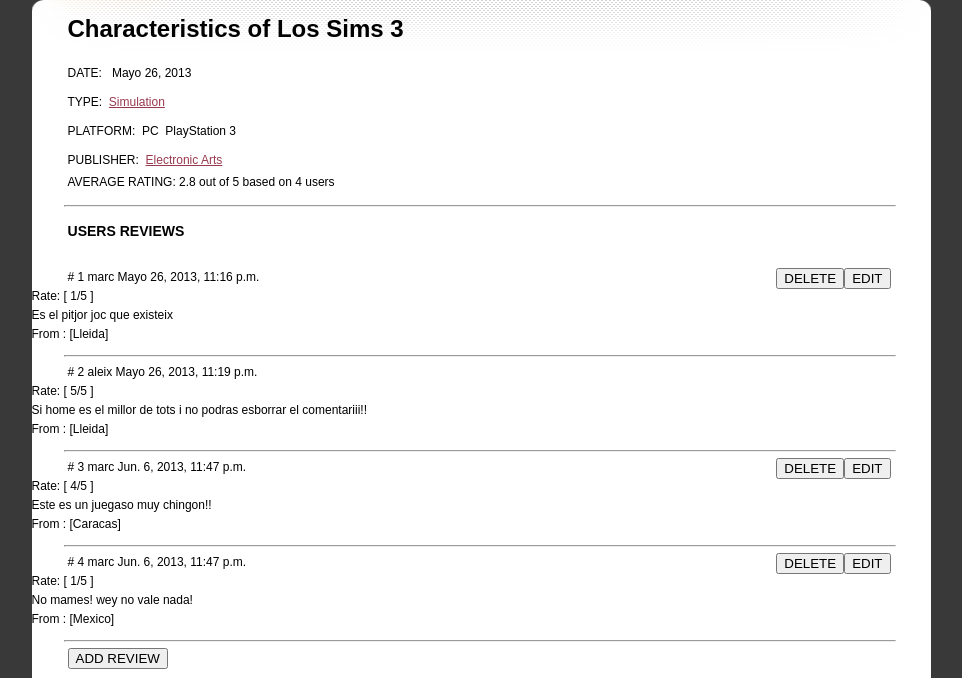
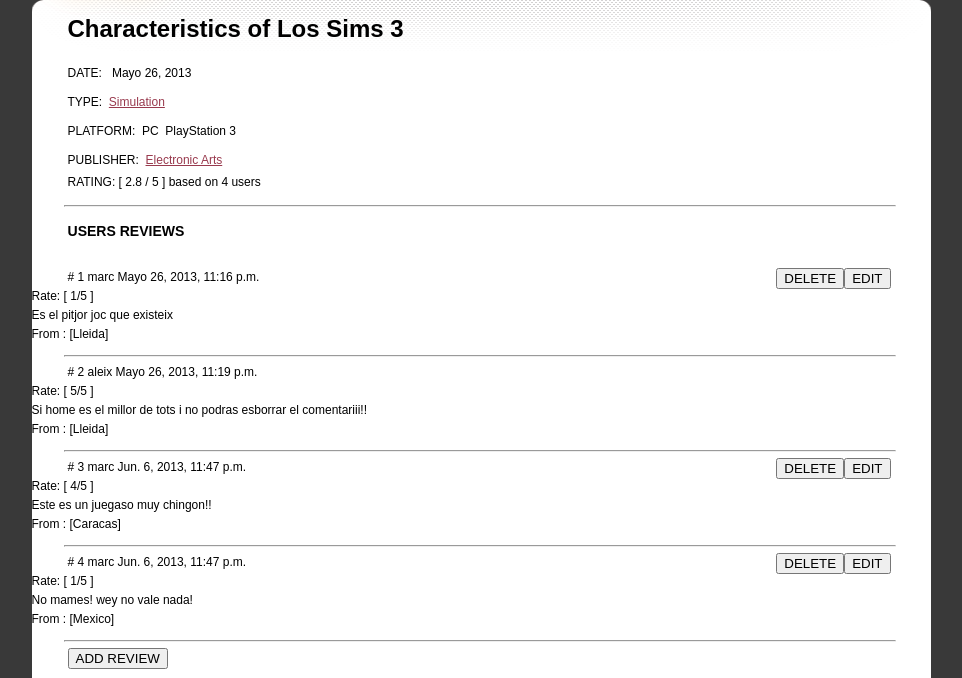
Before and after one commit to mpifa/djangoP1, a Django app: a page that uses main/templates/details.html in a window 1280 px wide. Shown: the part 93-771 px from the top of the page, without its empty margins (159-1121 px from the left). Run offline with Django 3.2, Linux system fonts and the light colour scheme; a user stored in the database is signed in; data comes from the database, SQL or seed files in the repository; both versions use the stored data as it was after the commit; parts of the project's set-up code (start-up, migrations or seed data) failed here and were passed over; some libraries are stand-ins or nearby versions.

Commit message:
fixing!! :D

```diff
--- a/main/models.py
+++ b/main/models.py
@@ -15,7 +15,8 @@
 
 class Platform(models.Model):
     Types=(
-        ('PlayStation 3','PlayStation 3'),('Xbox 360','Xbox 360'),('PC','PC'),('Nintendo DS','Nintendo DS'),('Mobile','Mobile'),('PSP','PSP'),
+        ('PlayStation 3','PlayStation 3'),('Xbox 360','Xbox 360'),
+        ('PC','PC'),('Nintendo DS','Nintendo DS'),('Mobile','Mobile'),('PSP','PSP'),('Wii','Wii')
     )
     releaseDate = models.DateField(default=date.today)
     name = models.CharField(max_length=100,choices=Types,unique=True,primary_key=True)
--- a/main/templates/details.html
+++ b/main/templates/details.html
@@ -23,9 +23,9 @@
 
 
             <div span style="margin-left:0cm" property="aggregateRating" typeof="AggregateRating">
-                AVERAGE RATING:
-                <span property="ratingValue">{{average|stringformat:".1f"}}</span>
-                out of <span property="bestRating">{{RATING_CHOICES.4.0}}</span>
+                RATING:
+                [ <span property="ratingValue">{{average|stringformat:".1f"}}</span>
+                / <span property="bestRating">{{RATING_CHOICES.4.0}}</span> ]
                 based on  <span property="reviewCount">{{rvs}}</span> users
             </div>
 
```
Also changed, not shown: jocs.db.
